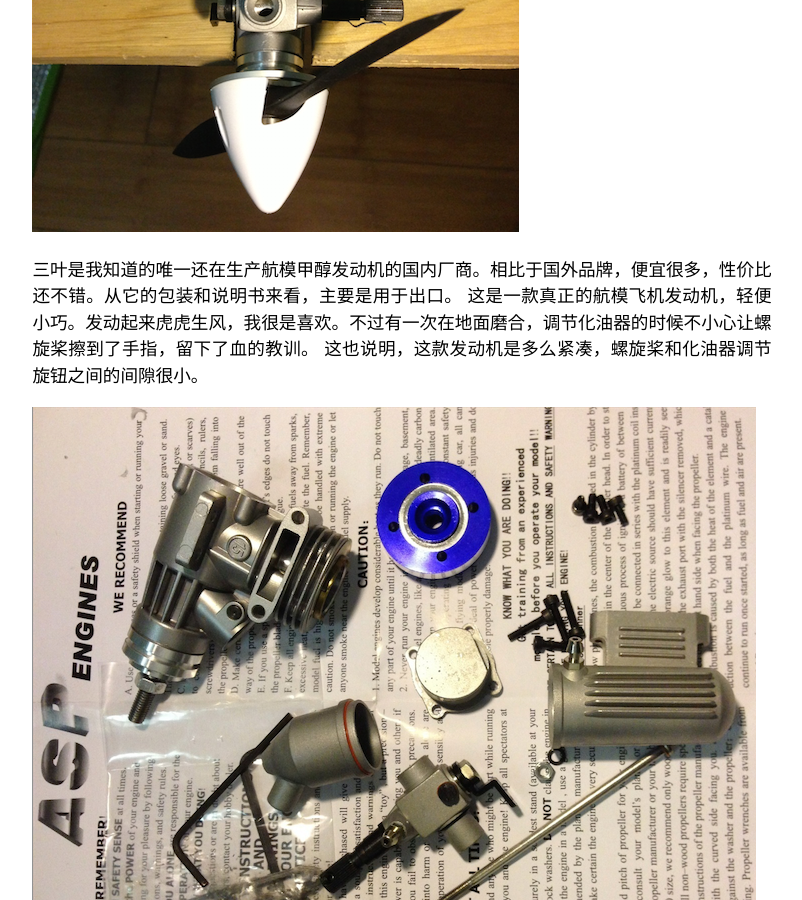
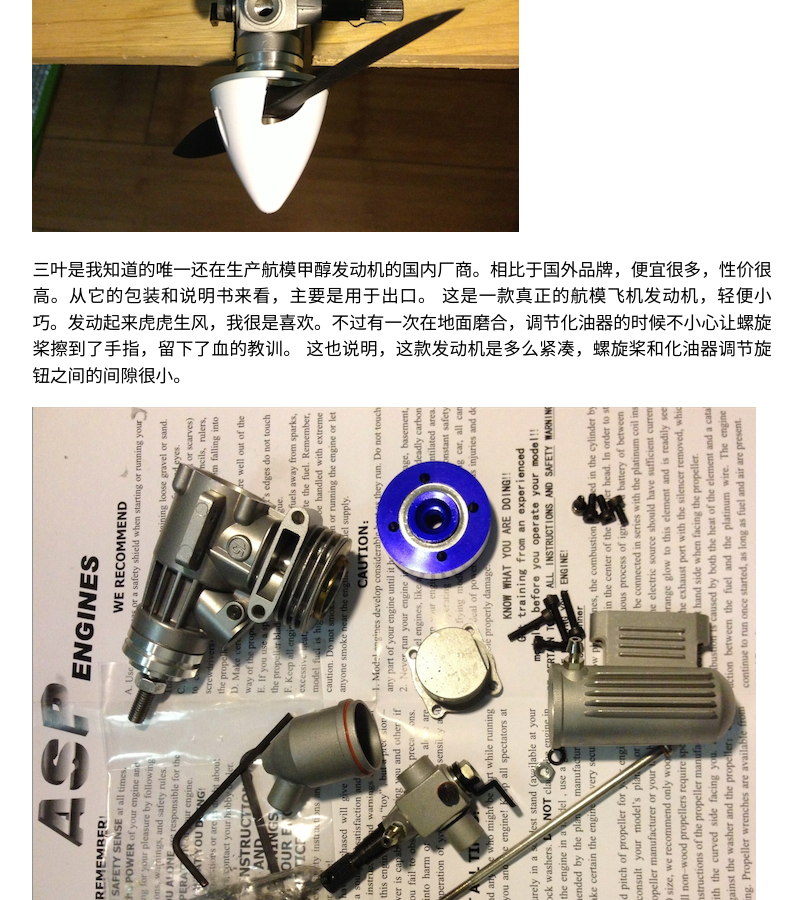
Before and after one commit to jingwei6/blog, a Jekyll site: the page built from _posts/2014-10-01-engines.markdown, in a window 1280 px wide and 900 px high, scrolled down 2990 px. Shown: the whole window, without its empty margins (238-1040 px from the left). Built offline with Jekyll 4.4.1, drawn with Linux system fonts in a browser that asks for light colours; Markdown is read by kramdown in place of the engine named in the settings; comment, search, counter and statistics services are not loaded.

Commit message:
Change a word in "I and my engines"

```diff
--- a/_posts/2014-10-01-engines.markdown
+++ b/_posts/2014-10-01-engines.markdown
@@ -35,7 +35,7 @@ title: 我和我的发动机
 
 ![三叶蓝盖发动机](/images/engine_sanye.png)
 
-三叶是我知道的唯一还在生产航模甲醇发动机的国内厂商。相比于国外品牌，便宜很多，性价比还不错。从它的包装和说明书来看，主要是用于出口。
+三叶是我知道的唯一还在生产航模甲醇发动机的国内厂商。相比于国外品牌，便宜很多，性价很高。从它的包装和说明书来看，主要是用于出口。
 这是一款真正的航模飞机发动机，轻便小巧。发动起来虎虎生风，我很是喜欢。不过有一次在地面磨合，调节化油器的时候不小心让螺旋桨擦到了手指，留下了血的教训。
 这也说明，这款发动机是多么紧凑，螺旋桨和化油器调节旋钮之间的间隙很小。
 
```
